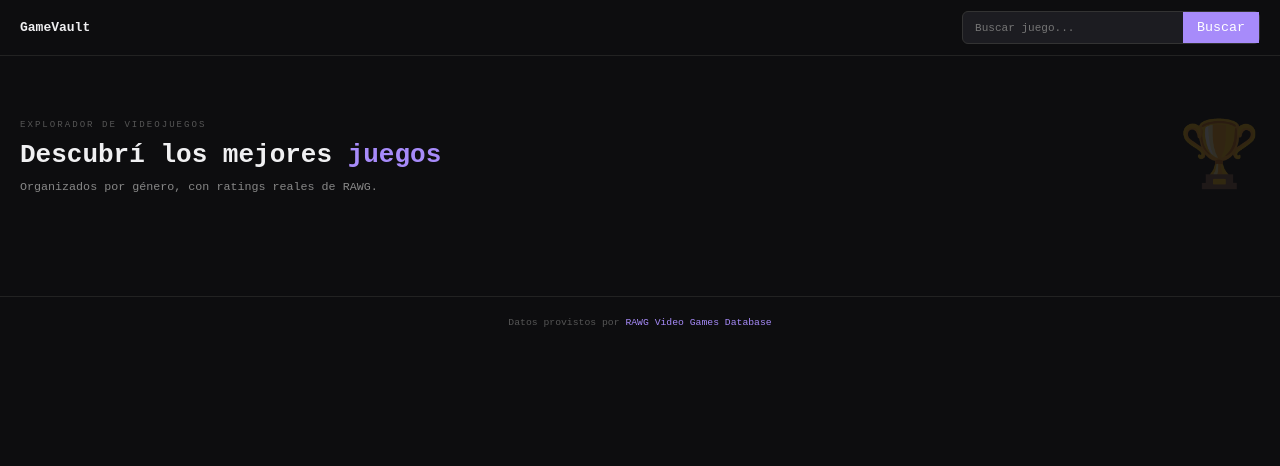
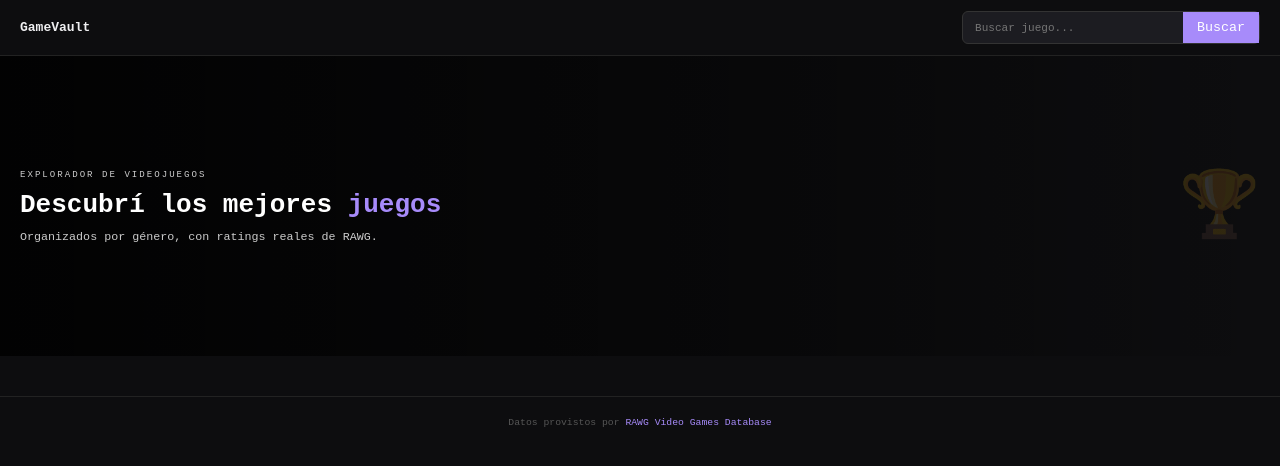
Before and after one commit to Sebi-22/Galeria_de_VideoJuegos, a plain HTML site: page index.html in a window 1280 px wide. Drawn offline with Linux system fonts and the light colour scheme; no server answers.

Commit message:
Guardar por ahora

```diff
--- a/assets/css/style.css
+++ b/assets/css/style.css
@@ -129,42 +129,68 @@ a {
 #app {
   padding-top: 56px;
 }
-
-#hero {
-  background-image: url('../img/hero-bg.jpg');
+#hero
+{
+    background-size: cover;
+    background-position: center;
+    background-attachment: fixed;
     padding: 60px 20px;
     display: flex;
     align-items: center;
     justify-content: space-between;
+    position: relative;
+    min-height: 300px;
 }
 
-#hero-eyebrow {
+#hero::before
+{
+    content: '';
+    position: absolute;
+    inset: 0;
+    background: linear-gradient(to right, rgba(0, 0, 0, 0.85) 0%, rgba(0, 0, 0, 0.4) 60%, transparent 100%);
+    z-index: 1;
+}
+
+#hero-texto
+{
+    position: relative;
+    z-index: 2;
+}
+
+#hero-eyebrow
+{
     font-size: 0.7rem;
-  color: #555;
+    color: #ccc;
     text-transform: uppercase;
     letter-spacing: 2px;
     margin-bottom: 10px;
 }
 
-#hero-titulo {
+#hero-titulo
+{
     font-size: 2rem;
     font-weight: bold;
-  color: #f0f0f2;
+    color: #ffffff;
 }
 
-#hero-acento {
+#hero-acento
+{
     color: #a78bfa;
 }
 
-#hero-sub {
+#hero-sub
+{
     font-size: 0.9rem;
-  color: #888;
+    color: #ccc;
     margin-top: 10px;
 }
 
-#hero-deco {
+#hero-deco
+{
     font-size: 5rem;
     opacity: 0.15;
+    position: relative;
+    z-index: 2;
 }
 #galerias {
   padding: 20px;
--- a/assets/js/main.js
+++ b/assets/js/main.js
@@ -238,7 +238,7 @@ function construirGalerias()
 // Buscador
 function realizarBusqueda()
 {
-    const query = buscadorInput.value.trim();// trim (con esto elimino los espacios)
+    const query = buscadorInput.value.trim();
 
     if (query === "")
     {
@@ -288,7 +288,7 @@ let timerBusqueda = null;
 
 buscadorInput.addEventListener("input", function()
 {
-    const query = buscadorInput.value.trim();// elimina los espacios
+    const query = buscadorInput.value.trim();
 
     if (query === "")
     {
@@ -413,7 +413,7 @@ function init()
 {
     splashTexto.textContent = "Conectando con RAWG...";
 
-    llamarAPI("/games?page_size=1")
+    llamarAPI("/games?page_size=1&ordering=-rating")
         .then(function(response)
         {
             return response.json();
@@ -421,6 +421,11 @@ function init()
         .then(function(data)
         {
             splashTexto.textContent = "¡Listo!";
+
+            // Poner la imagen del juego más popular como fondo del hero
+            const imagenHero = data.results[0].background_image;
+            const hero = document.getElementById("hero");
+            hero.style.backgroundImage = "url(" + imagenHero + ")";
 
             setTimeout(function()
             {
```
Lines whose indentation alone changed are shown as unchanged.
